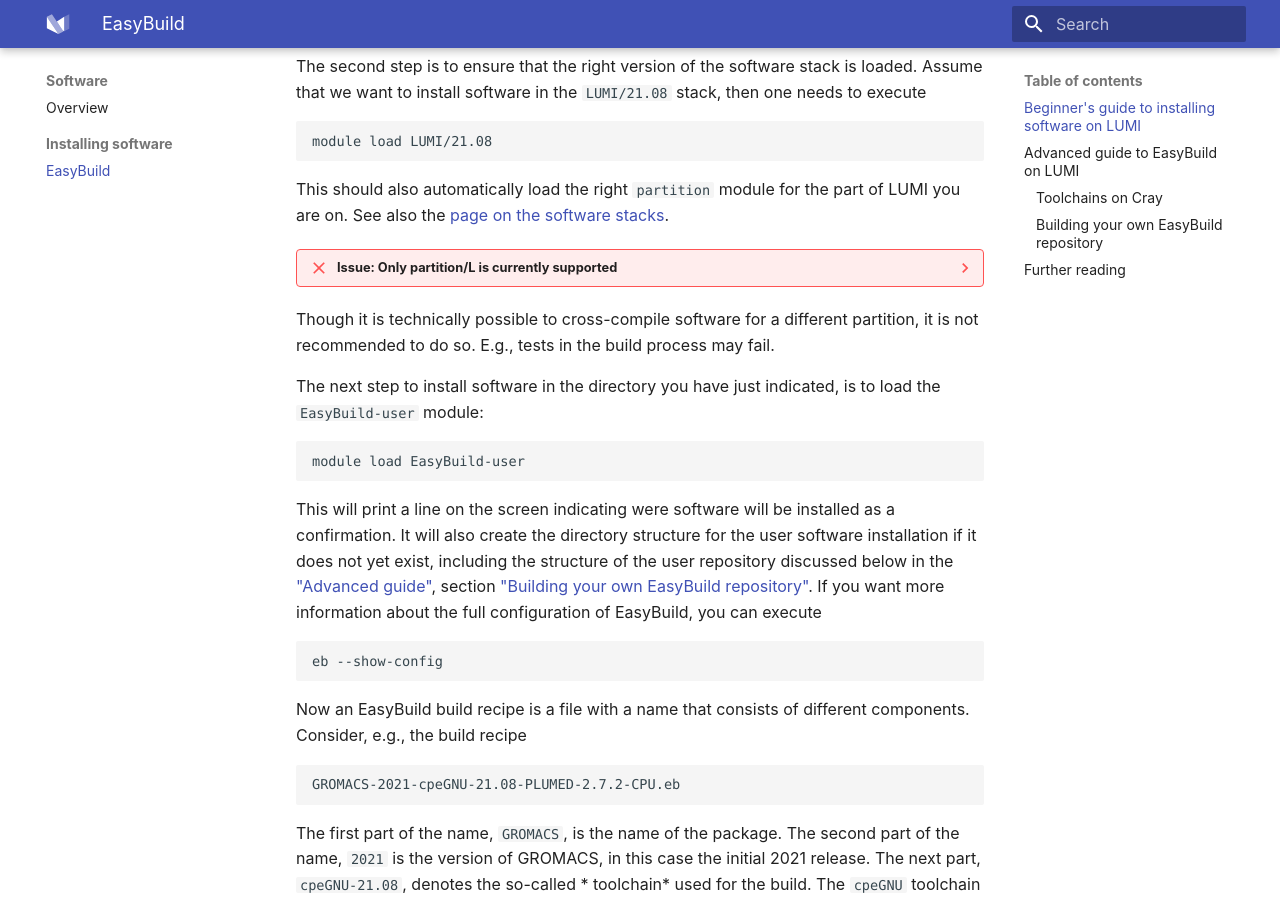
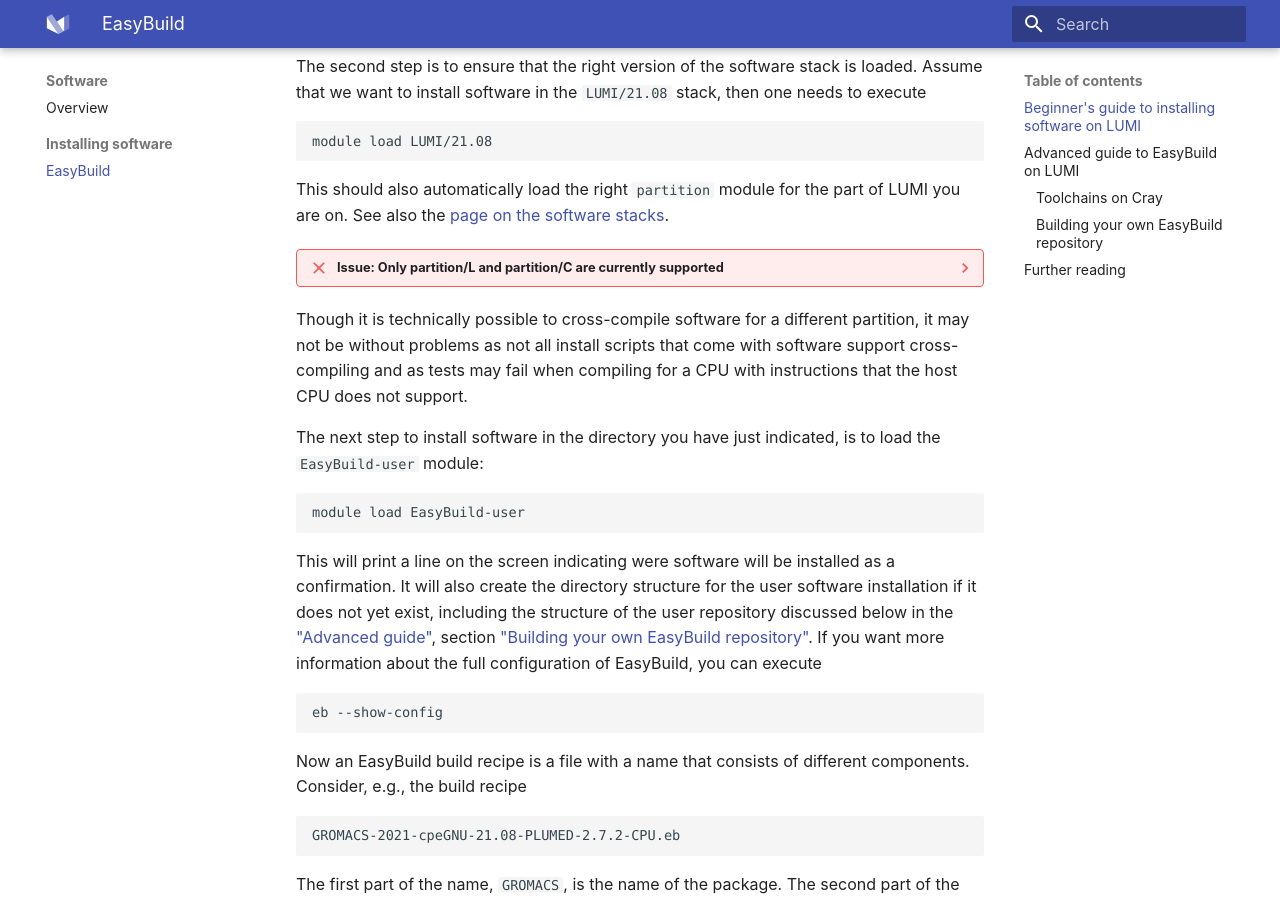
Before and after one commit to Lumi-supercomputer/lumi-userguide, an MkDocs documentation site: the page built from docs/software/installing/easybuild.md, in a window 1280 px wide and 900 px high, scrolled down 1154 px. Built offline with MkDocs 1.6.1 and Material for MkDocs 9.7.7, drawn with Linux system fonts in a browser that asks for light colours.

Commit message:
Updates to the software stack documentation.

```diff
--- a/docs/software/installing/easybuild.md
+++ b/docs/software/installing/easybuild.md
@@ -77,13 +77,14 @@
 This should also automatically load the right `partition` module for the part of LUMI
 you are on. See also the [page on the software stacks][softwarestacks].
 
-??? Failure "Issue: Only partition/L is currently supported"
+??? Failure "Issue: Only partition/L and partition/C are currently supported"
     Note that in the initial version of the software stack, only `partition/L`
-    is supported. In the future there will be a sepatare `partition/C` for the regular
-    compute nodes to support processor-specific optimisations.
+    and `partition/C` are supported.
 
 Though it is technically possible to cross-compile software for a different partition,
-it is not recommended to do so. E.g., tests in the build process may fail.
+it may not be without problems as not all install scripts that come with software
+support cross-compiling and as tests may fail when compiling for a CPU with instructions
+that the host CPU does not support.
 
 The next step to install software in the directory you have just indicated, is to load
 the `EasyBuild-user` module:
```
Also changed, not shown: other parts of docs/software/installing/easybuild.md (+3 -3 lines), docs/computing/Lmod_modules.md (+10 -5 lines), docs/computing/softwarestacks.md (+12 -38 lines).
